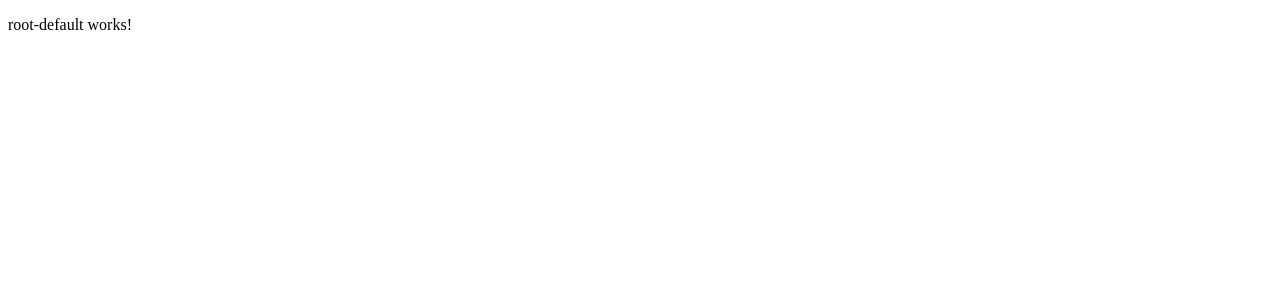
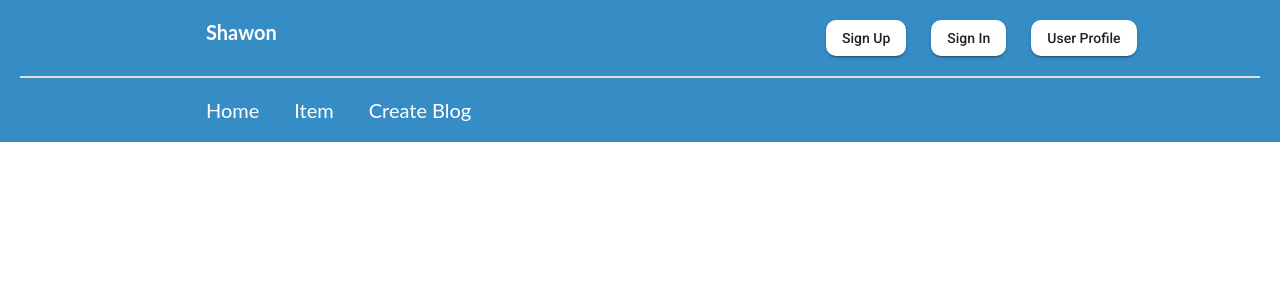
Before and after one commit to dkn1ght23/Portfolio-2.0, an Angular app: page / in a window 1280 px wide. Shown: the top 300 px of the page. Built offline with nearby package versions, Linux system fonts and the light colour scheme.

Commit message:
second commit

```diff
--- a/package.json
+++ b/package.json
@@ -11,10 +11,13 @@
   "private": true,
   "dependencies": {
     "@angular/animations": "~13.3.0",
+    "@angular/cdk": "^13.3.7",
     "@angular/common": "~13.3.0",
     "@angular/compiler": "~13.3.0",
     "@angular/core": "~13.3.0",
+    "@angular/flex-layout": "^13.0.0-beta.38",
     "@angular/forms": "~13.3.0",
+    "@angular/material": "^13.3.7",
     "@angular/platform-browser": "~13.3.0",
     "@angular/platform-browser-dynamic": "~13.3.0",
     "@angular/router": "~13.3.0",
--- /dev/null
+++ b/src/app/app-generic/components/top-nav/top-nav.component.html
@@ -0,0 +1,23 @@
+<header class="top-nav-header">
+  <div class="header-title">
+    <h1><a routerLinkActive="active" routerLink="">{{headerTitle}}</a> </h1>
+  </div>
+
+  <div class="header-menu-above">
+    <button class="header-menu-above-button" mat-raised-button routerLink="/auth/register" routerLinkActive="active" >Sign Up</button>
+    <button class="header-menu-above-button" mat-raised-button routerLink="/auth/login" routerLinkActive="active" >Sign In</button>
+    <button class="header-menu-above-button" mat-raised-button routerLink="/profile" routerLinkActive="active" >User Profile</button>
+  </div>
+
+  <mat-divider _ngcontent-c1=""
+               class="mat-divider mat-divider-horizontal"
+               role="separator"
+               aria-orientation="horizontal">
+  </mat-divider>
+
+  <div class="header-menu-below">
+    <a class="list-below" routerLink="/home" routerLinkActive="active">Home</a>
+    <a class="list-below" routerLink="/item" routerLinkActive="active">Item</a>
+    <a class="list-below" routerLink="/blog/create" routerLinkActive="active">Create Blog</a>
+  </div>
+</header>
--- /dev/null
+++ b/src/app/app-generic/components/top-nav/top-nav.component.scss
@@ -0,0 +1,55 @@
+.top-nav-header{
+  padding: 20px;
+  background-color: #368DC5;
+}
+
+.top-nav-header a,
+.top-nav-header a:active,
+.top-nav-header a:visited{
+  text-decoration: none;
+  color: white;
+}
+
+.top-nav-header .header-title h1 {
+  font-size: 20px;
+  color: white;
+}
+
+.top-nav-header .header-title {
+  width: 50%;
+  margin-left: 15%;
+  float: left;
+}
+
+.top-nav-header .header-menu-above{
+  //margin-left: 76%;
+  .header-menu-above-button{
+    margin-right: 25px;
+    border-radius: 10px;
+    outline: black;
+  }
+}
+
+.top-nav-header .header-menu-above {
+  font-size: 20px;
+}
+
+.top-nav-header .header-menu-below {
+  margin-top: 20px;
+  font-size: 20px;
+  margin-left: 15%;
+  //background-color: yellow;
+}
+
+.list-below{
+  margin-right: 35px;
+}
+
+.mat-divider{
+  border-top-width: 2px;
+  border-top-style: solid;
+  background-color: white;
+  width: 100%;
+  margin-top: 20px;
+  //margin-left: 15%;
+}
--- /dev/null
+++ b/src/app/app-generic/components/top-nav/top-nav.component.ts
@@ -0,0 +1,17 @@
+import {Component, Input, OnInit} from '@angular/core';
+
+@Component({
+  selector: 'app-top-nav',
+  templateUrl: './top-nav.component.html',
+  styleUrls: ['./top-nav.component.scss']
+})
+export class TopNavComponent implements OnInit {
+
+  @Input() headerTitle!: string;
+
+  constructor() { }
+
+  ngOnInit(): void {
+  }
+
+}
--- a/src/app/root-browser/components/root-default/root-default.component.html
+++ b/src/app/root-browser/components/root-default/root-default.component.html
@@ -1 +1,2 @@
-<p>root-default works!</p>
+<app-top-nav headerTitle="Shawon"></app-top-nav>
+<router-outlet></router-outlet>
--- a/src/app/root-browser/root-browser.module.ts
+++ b/src/app/root-browser/root-browser.module.ts
@@ -4,6 +4,8 @@ import { CommonModule } from '@angular/common';
 import { RootBrowserRoutingModule } from './root-browser-routing.module';
 import { RootDefaultComponent } from './components/root-default/root-default.component';
 import {BrowserModule} from "@angular/platform-browser";
+import {AppGenericModule} from "../app-generic/app-generic.module";
+import { BrowserAnimationsModule } from '@angular/platform-browser/animations';
 
 
 @NgModule({
@@ -12,7 +14,9 @@ import {BrowserModule} from "@angular/platform-browser";
   ],
   imports: [
     BrowserModule,
-    RootBrowserRoutingModule
+    RootBrowserRoutingModule,
+    AppGenericModule,
+    BrowserAnimationsModule
   ],
   providers: [],
   bootstrap: [
--- a/src/index.html
+++ b/src/index.html
@@ -6,6 +6,9 @@
   <base href="/">
   <meta name="viewport" content="width=device-width, initial-scale=1">
   <link rel="icon" type="image/x-icon" href="favicon.ico">
+  <link rel="preconnect" href="https://fonts.gstatic.com">
+  <link href="https://fonts.googleapis.com/css2?family=Roboto:wght@300;400;500&display=swap" rel="stylesheet">
+  <link href="https://fonts.googleapis.com/icon?family=Material+Icons" rel="stylesheet">
 </head>
 <body>
   <app-root-default></app-root-default>
--- a/src/styles.scss
+++ b/src/styles.scss
@@ -1 +1,39 @@
-/* You can add global styles to this file, and also import other style files */
+@use '@angular/material' as mat;
+
+@import "~@angular/material/prebuilt-themes/indigo-pink.css";
+
+
+
+$my-primary: mat.define-palette(mat.$indigo-palette, 500);
+
+$my-accent: mat.define-palette(mat.$pink-palette, A200, A100, A400);
+
+$my-warn: mat.define-palette(mat.$red-palette);
+
+$my-theme: mat.define-light-theme((
+  color: (
+    primary: $my-primary,
+    accent: $my-accent,
+    warn: $my-warn,
+  )
+));
+
+
+
+*{
+  padding: 0;
+  margin: 0;
+}
+
+html{
+  font-family: "Lato", "Open Sans";
+}
+
+body{
+  width: 100%;
+}
+mat-form-field{
+  width: 100%;
+}
+
+@include mat.all-component-themes($my-theme)
```
Also changed, not shown: src/app/app-generic/app-generic-routing.module.ts (deleted, +0 -10 lines), src/app/app-generic/app-generic.module.ts (+18 -3 lines), 1 other file (tests, documents, lock files or other folders).
